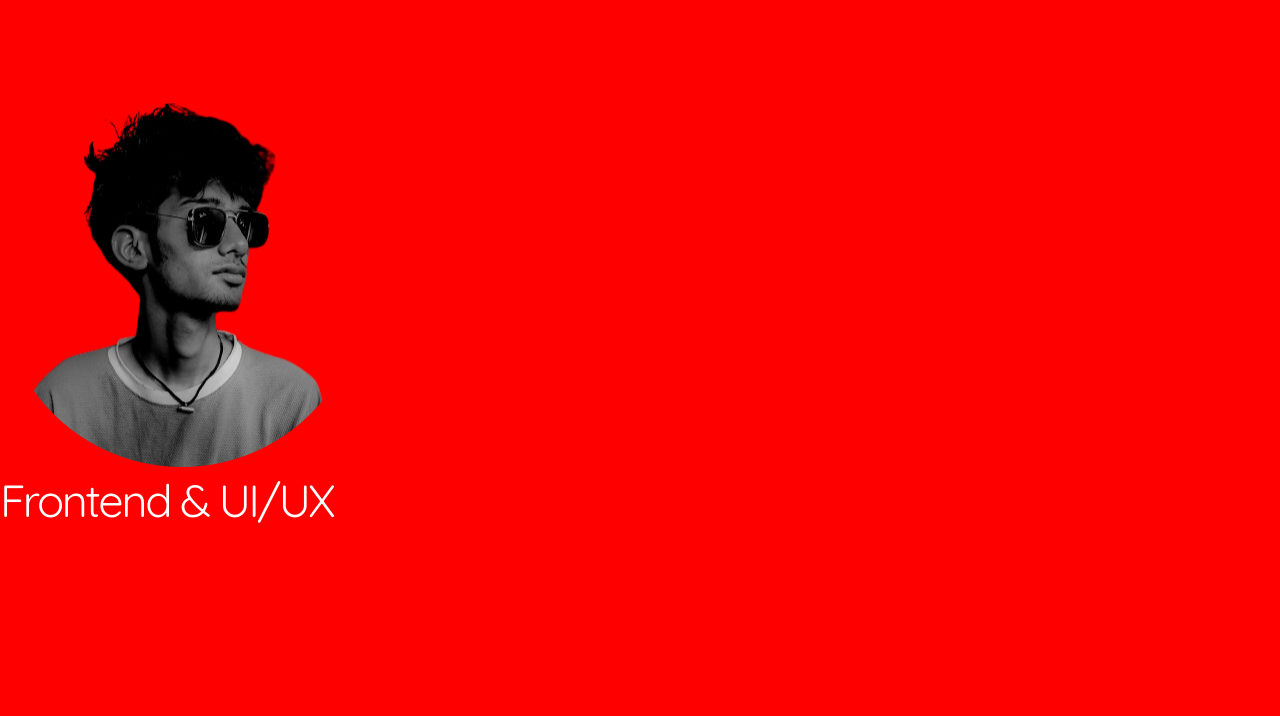
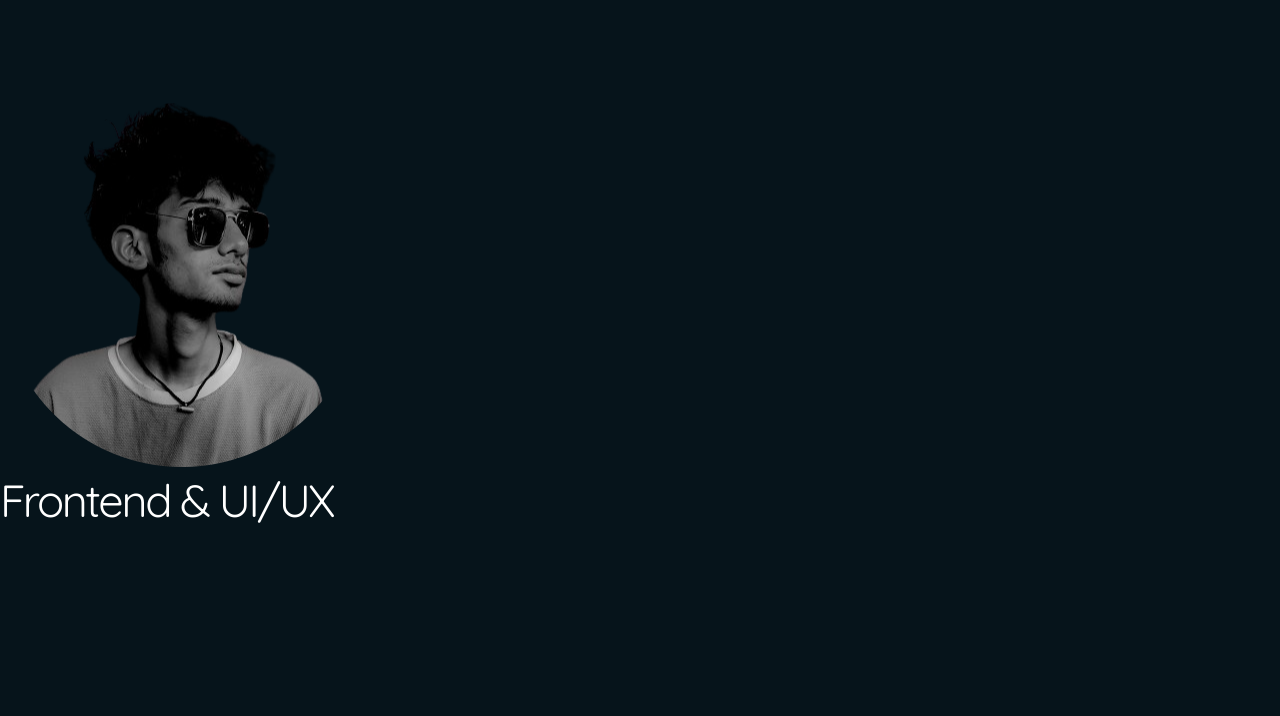
Before and after one commit to Taruncodesinc/Portfolio, a plain HTML site: page index.html in a window 1280 px wide. Shown: the part 81-797 px from the top of the page. Drawn offline with nearby package versions, Linux system fonts and the light colour scheme.

Commit message:
Update styles.css

```diff
--- a/styles.css
+++ b/styles.css
@@ -21,7 +21,7 @@ html::-webkit-scrollbar-thumb
 }
 body{
     overflow-x: hidden;
-    background-color: red;
+    background-color:  #06141b;
 }
 
 li{
```
